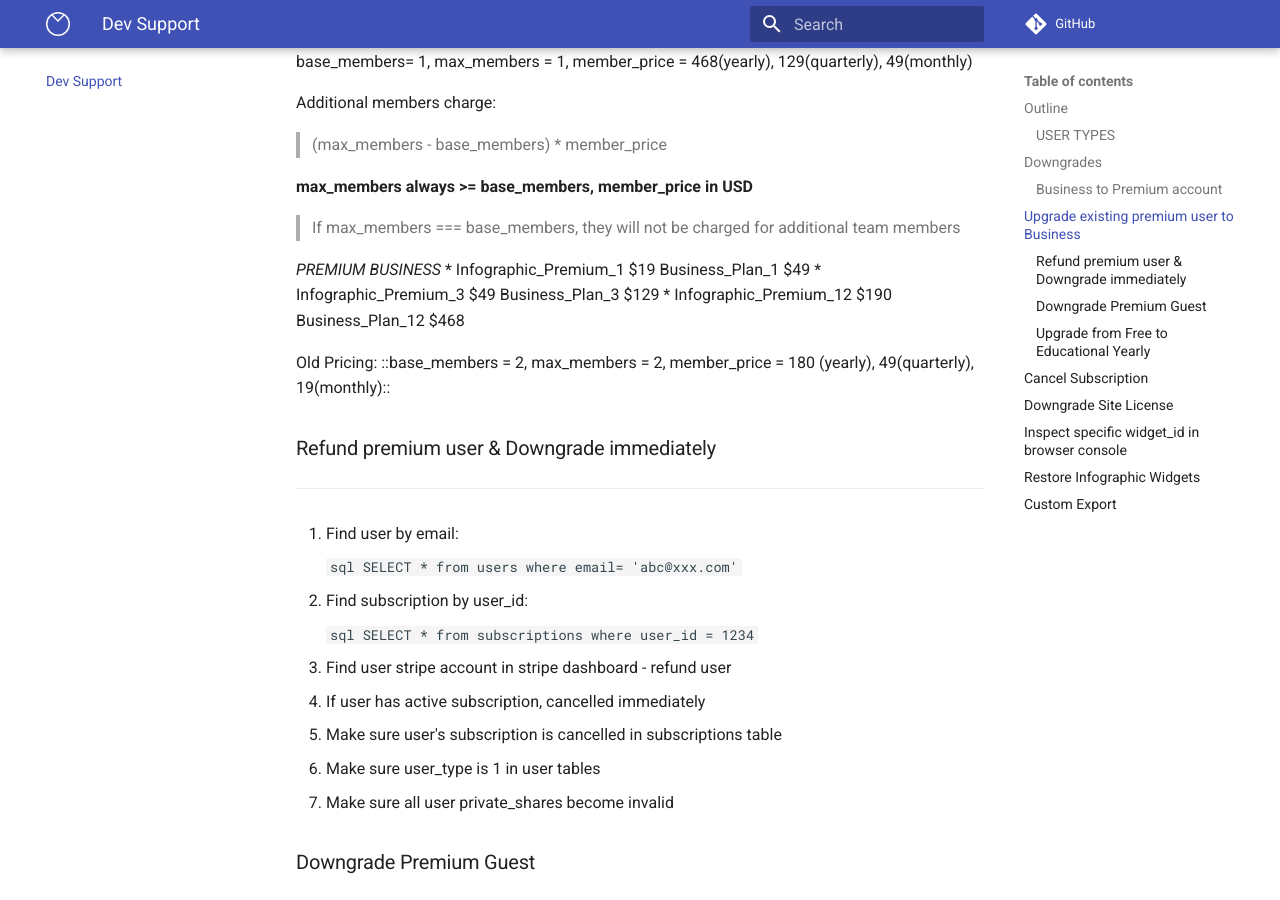
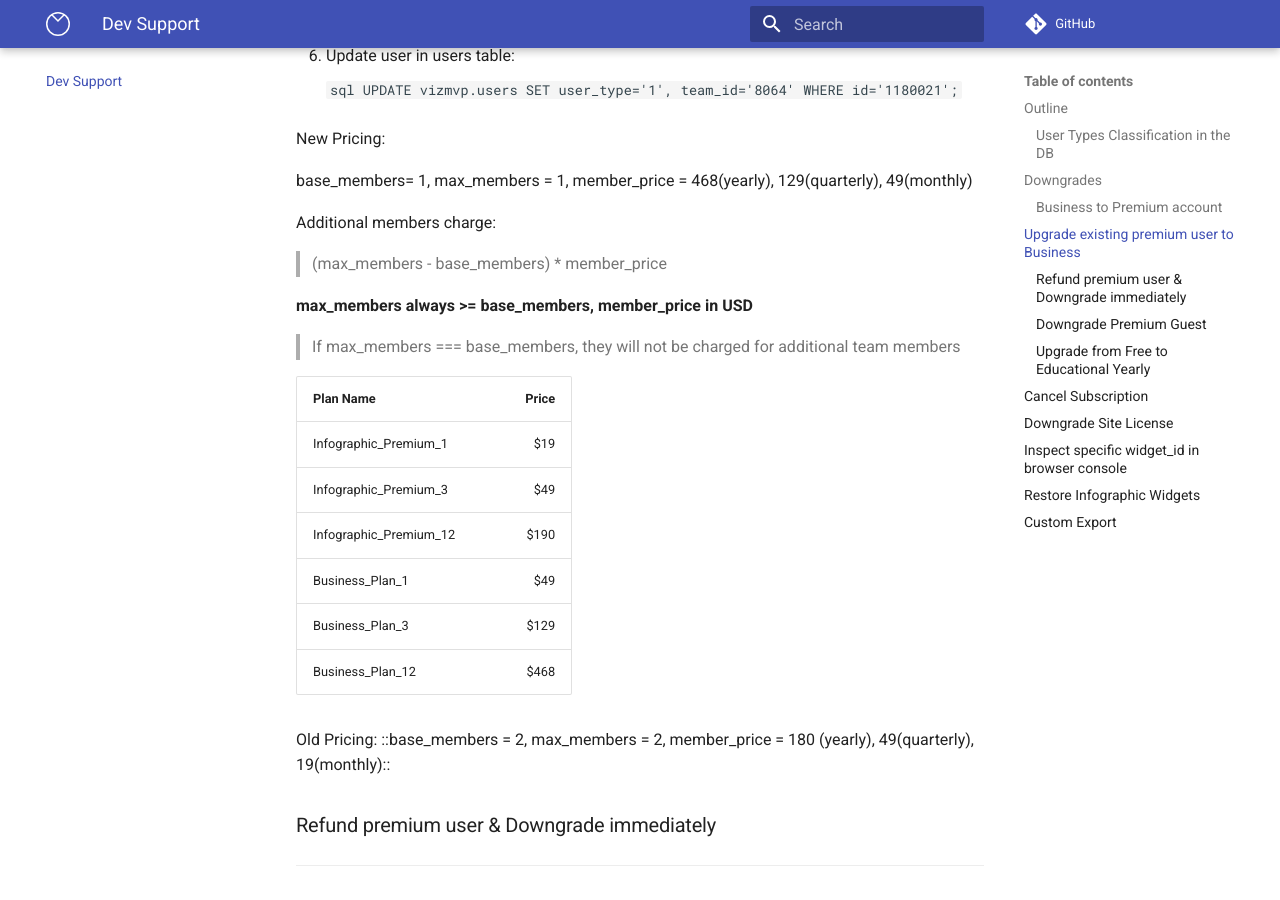
Before and after one commit to enicol/venngage-styleguide, an MkDocs documentation site: the page built from docs/support/dev-support.md, in a window 1280 px wide and 900 px high, scrolled down 2159 px. Built offline with MkDocs 1.6.1 and Material for MkDocs 9.7.7, drawn with Linux system fonts in a browser that asks for light colours; comment, search, counter and statistics services are not loaded; old or Windows-style settings are respelled for this version of MkDocs; some of the changed text lies outside the part shown.

Commit message:
add tables

```diff
--- a/docs/support/dev-support.md
+++ b/docs/support/dev-support.md
@@ -10,10 +8,14 @@
 1. [Downgrade Site License](#downgrade-site-license)
 1. [Restore Infographic Widgets](#restore-infographic-widgets)
 
-### USER TYPES
-1. *Business*: team_id != null
-2. *Premium* || *Premium Guest* (w teamID)
-1: *Free* (and make sure team_id = NULL)
+### User Types Classification in the DB
+
+| Name          | Type |    Indicator    |
+|---------------|-----:|:---------------:|
+| Free          |    1 |  team_id = NULL |
+| Business      |    1 | team_id != NULL |
+| Premium       |    2 |                 |
+| Premium Guest |    2 |  has a team_id  |
 
 ## Downgrades
 
@@ -107,10 +109,14 @@
 
 > If max_members === base_members, they will not be charged for additional team members
 
-_PREMIUM_                                                            _BUSINESS_
-* Infographic_Premium_1           $19                     Business_Plan_1         $49
-* Infographic_Premium_3           $49                     Business_Plan_3         $129
-* Infographic_Premium_12        $190                   Business_Plan_12       $468
+| Plan Name              | Price |
+|------------------------|------:|
+| Infographic_Premium_1  |   $19 |
+| Infographic_Premium_3  |   $49 |
+| Infographic_Premium_12 |  $190 |
+| Business_Plan_1        |   $49 |
+| Business_Plan_3        |  $129 |
+| Business_Plan_12       |  $468 |
 
 Old Pricing:
 ::base_members = 2, max_members = 2, member_price = 180 (yearly), 49(quarterly), 19(monthly)::
```
Also changed, not shown: other parts of docs/support/dev-support.md (+0 -2 lines).
